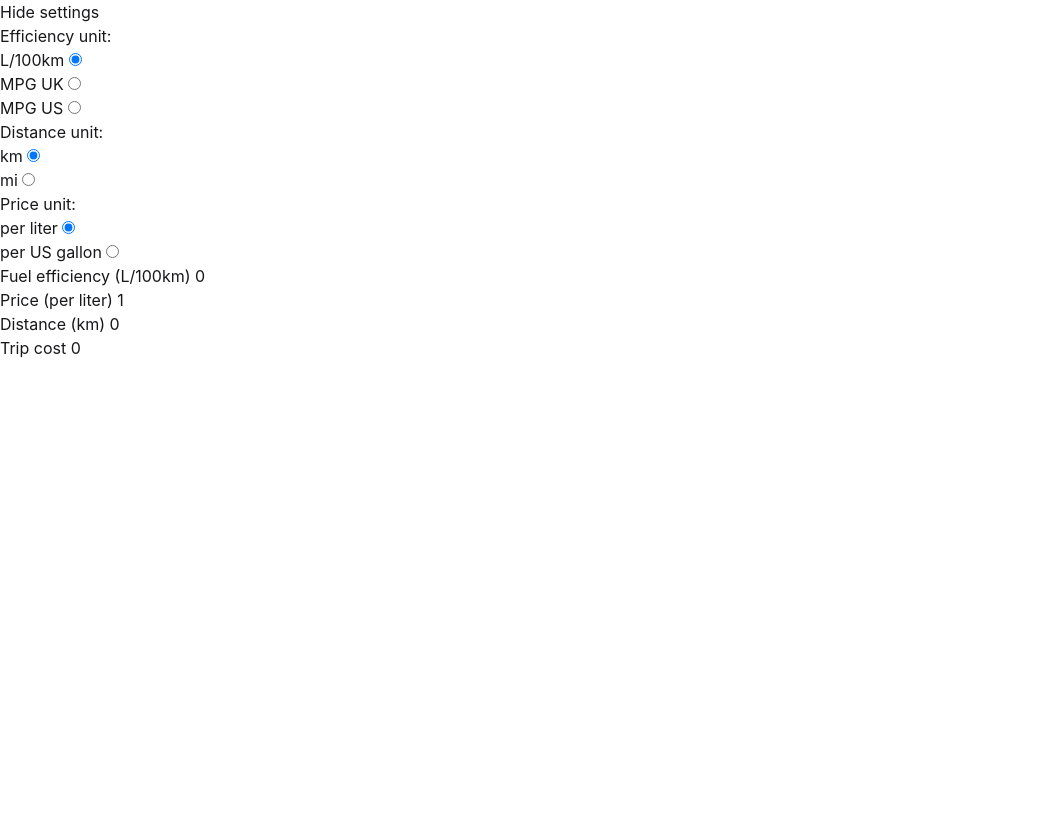
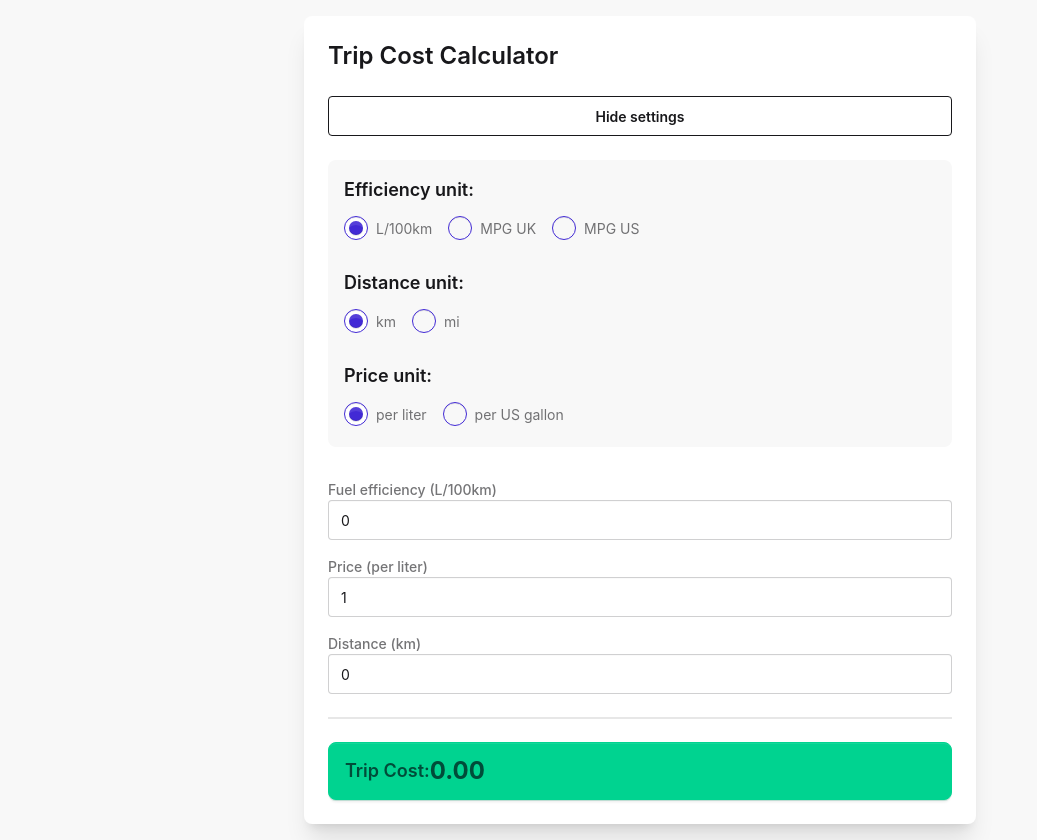
Before and after one commit to SuddenGunter/stcc, a website with bundled scripts: page index.html in a window 1280 px wide. Both pictures are taken after a click on the button "Show settings". Shown: the whole page, without its empty margins (0-1037 px from the left). Before the commit the page ends 800 px from the top, so only its background shows below. Built offline with nearby package versions, Linux system fonts and the light colour scheme.

Commit message:
add styles

```diff
--- a/index.html
+++ b/index.html
@@ -7,73 +7,153 @@
 		<meta name="viewport" content="width=device-width, initial-scale=1">
 	</head>
 
-	<body>
-		<div x-data="tripCalculator">
+	<body class="bg-base-200 min-h-screen p-4">
+		<div x-data="tripCalculator" class="max-w-2xl mx-auto">
+			<div class="card bg-base-100 shadow-xl">
+				<div class="card-body">
+					<h2 class="card-title text-2xl mb-4">Trip Cost Calculator</h2>
+
 					<button
 						type="button"
+						class="btn btn-outline mb-4"
 						@click="show_settings = !show_settings"
 						x-text="show_settings ? 'Hide settings' : 'Show settings'"
 					></button>
-			<div x-show="show_settings">
-				<h3>Efficiency unit:</h3>
+
+					<div
+						x-show="show_settings"
+						class="space-y-6 mb-6 p-4 bg-base-200 rounded-lg"
+					>
+						<div>
+							<h3 class="font-semibold text-lg mb-3">Efficiency unit:</h3>
+							<div class="flex gap-4 flex-wrap">
 								<template x-for="unit in eunits" :key="unit">
-					<div>
-						<label :for="`eff-${unit}`" x-text="unit"></label>
+									<div class="form-control">
+										<label
+											:for="`eff-${unit}`"
+											class="label cursor-pointer gap-2"
+										>
 											<input
 												type="radio"
 												:id="`eff-${unit}`"
 												x-model="efficiency_unit"
 												:value="unit"
+												class="radio radio-primary"
 											>
+											<span class="label-text" x-text="unit"></span>
+										</label>
 									</div>
 								</template>
-				<h3>Distance unit:</h3>
+							</div>
+						</div>
+
+						<div>
+							<h3 class="font-semibold text-lg mb-3">Distance unit:</h3>
+							<div class="flex gap-4 flex-wrap">
 								<template x-for="unit in dunits" :key="unit">
-					<div>
-						<label :for="`dist-${unit}`" x-text="unit"></label>
+									<div class="form-control">
+										<label
+											:for="`dist-${unit}`"
+											class="label cursor-pointer gap-2"
+										>
 											<input
 												type="radio"
 												:id="`dist-${unit}`"
 												x-model="distance_unit"
 												:value="unit"
+												class="radio radio-primary"
 											>
+											<span class="label-text" x-text="unit"></span>
+										</label>
 									</div>
 								</template>
+							</div>
+						</div>
 
-				<h3>Price unit:</h3>
+						<div>
+							<h3 class="font-semibold text-lg mb-3">Price unit:</h3>
+							<div class="flex gap-4 flex-wrap">
 								<template x-for="unit in punits" :key="unit">
-					<div>
-						<label :for="`price-${unit}`" x-text="unit"></label>
+									<div class="form-control">
+										<label
+											:for="`price-${unit}`"
+											class="label cursor-pointer gap-2"
+										>
 											<input
 												type="radio"
 												:id="`price-${unit}`"
 												x-model="price_unit"
 												:value="unit"
+												class="radio radio-primary"
 											>
+											<span class="label-text" x-text="unit"></span>
+										</label>
 									</div>
 								</template>
 							</div>
-			<div>
-				<label
-					for="efficiency"
-					x-text="`Fuel efficiency (${efficiency_unit})`"
-				></label>
-				<input id="efficiency" type="number" x-model.number="fuel_input">
+						</div>
 					</div>
 
-			<div>
-				<label for="price" x-text="`Price (${price_unit})`"></label>
-				<input id="price" type="number" x-model.number="price">
+					<div class="space-y-4">
+						<div class="form-control">
+							<label for="efficiency" class="label">
+								<span
+									class="label-text font-medium"
+									x-text="`Fuel efficiency (${efficiency_unit})`"
+								></span>
+							</label>
+							<input
+								id="efficiency"
+								type="number"
+								x-model.number="fuel_input"
+								class="input input-bordered w-full"
+							>
 						</div>
 
-			<div>
-				<label for="distance" x-text="`Distance (${distance_unit})`"></label>
-				<input id="distance" type="number" x-model.number="distance">
+						<div class="form-control">
+							<label for="price" class="label">
+								<span
+									class="label-text font-medium"
+									x-text="`Price (${price_unit})`"
+								></span>
+							</label>
+							<input
+								id="price"
+								type="number"
+								x-model.number="price"
+								class="input input-bordered w-full"
+							>
 						</div>
 
-			<div>
-				<label for="xx">Trip cost</label>
-				<span id="xx" x-text="trip_cost"></span>
+						<div class="form-control">
+							<label for="distance" class="label">
+								<span
+									class="label-text font-medium"
+									x-text="`Distance (${distance_unit})`"
+								></span>
+							</label>
+							<input
+								id="distance"
+								type="number"
+								x-model.number="distance"
+								class="input input-bordered w-full"
+							>
+						</div>
+
+						<div class="divider"></div>
+
+						<div class="alert alert-success">
+							<div class="flex items-center justify-between w-full">
+								<span class="font-semibold text-lg">Trip Cost:</span>
+								<span
+									id="xx"
+									class="text-2xl font-bold"
+									x-text="trip_cost"
+								></span>
+							</div>
+						</div>
+					</div>
+				</div>
 			</div>
 		</div>
 	</body>
--- a/src/fuel/trip_cost_calculator.ts
+++ b/src/fuel/trip_cost_calculator.ts
@@ -22,7 +22,7 @@ Alpine.data("tripCalculator", () => ({
 			this.efficiency_unit as "L/100km" | "MPG US" | "MPG UK",
 			this.price,
 			this.price_unit as "per liter" | "per US gallon",
-		);
+		).toFixed(2);
 	},
 }));
 
```
Lines whose indentation alone changed are shown as unchanged.
